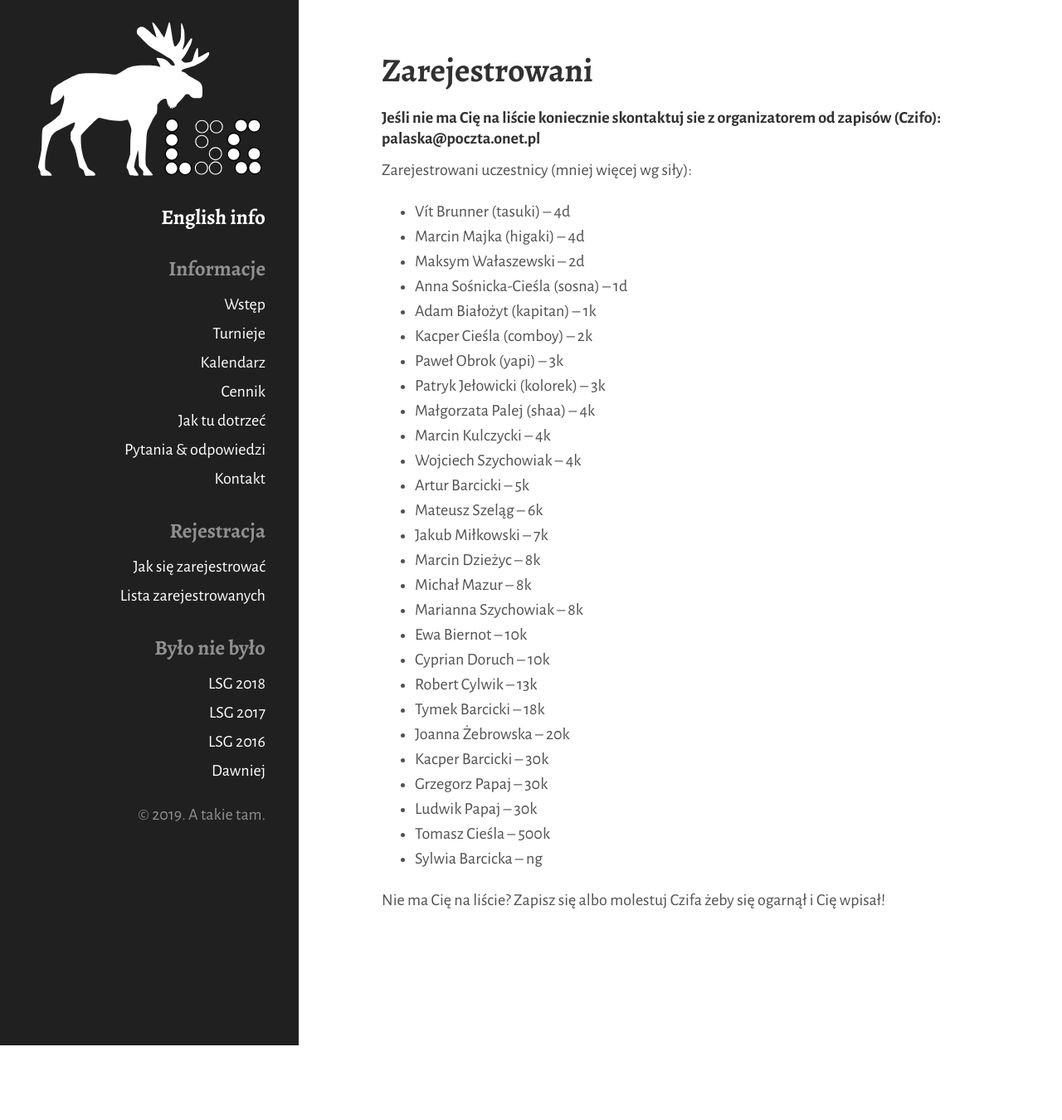
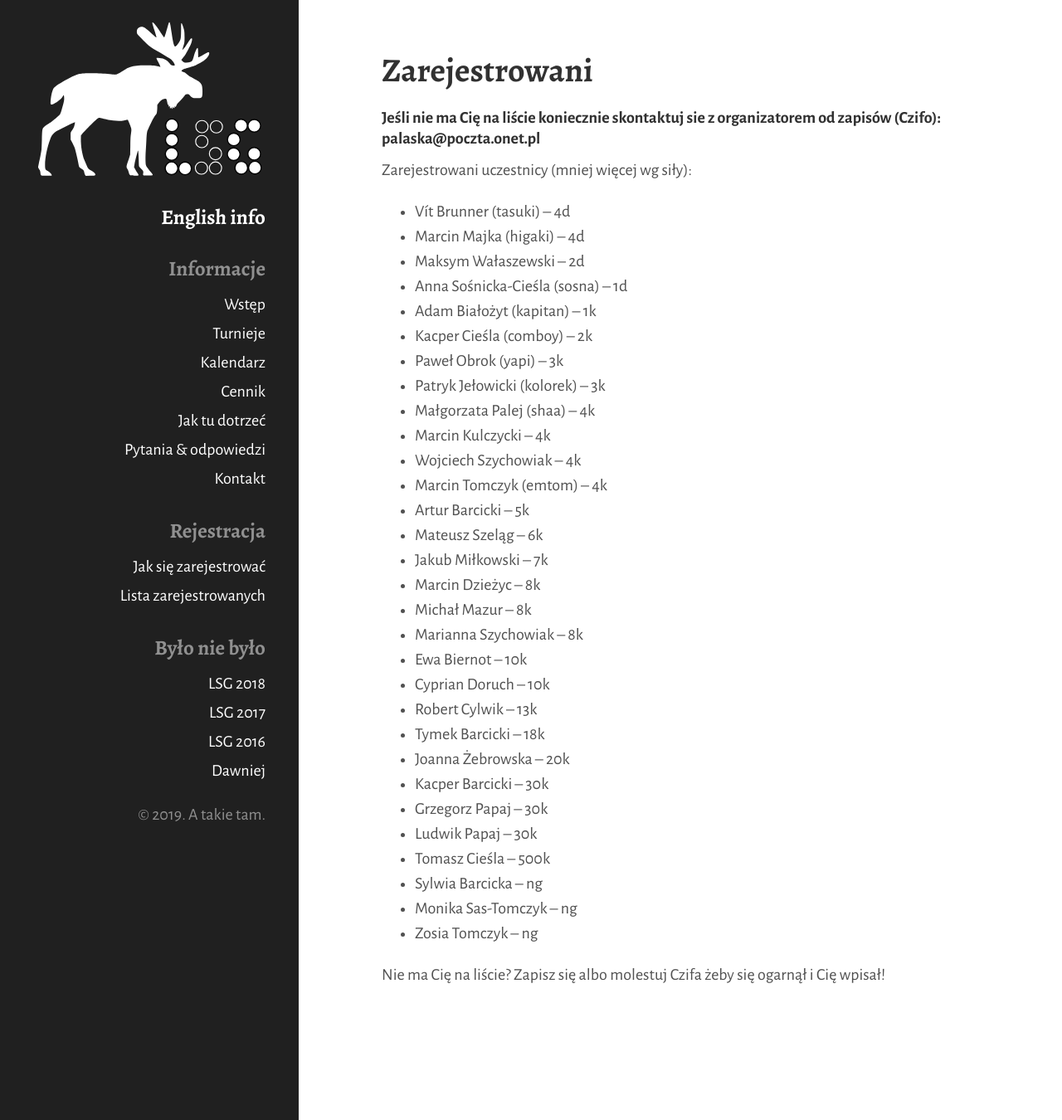
Before and after one commit to tasuki/lsg, a Jekyll site: the page built from zarejestrowani.md, in a window 1280 px wide. Shown: the whole page at 83% size. Built offline with Jekyll 4.4.1, drawn with Linux system fonts in a browser that asks for light colours; nearby versions of some CDN libraries; before the commit the page ends 1260 px from its top, so only the background shows below that.

Commit message:
Update zarejestrowani.md

```diff
--- a/zarejestrowani.md
+++ b/zarejestrowani.md
@@ -20,6 +20,7 @@ Zarejestrowani uczestnicy (mniej więcej wg siły):
 - Małgorzata Palej (shaa) -- 4k
 - Marcin Kulczycki -- 4k
 - Wojciech Szychowiak -- 4k
+- Marcin Tomczyk (emtom) -- 4k
 - Artur Barcicki -- 5k
 - Mateusz Szeląg -- 6k
 - Jakub Miłkowski -- 7k
@@ -36,6 +37,8 @@ Zarejestrowani uczestnicy (mniej więcej wg siły):
 - Ludwik Papaj -- 30k
 - Tomasz Cieśla -- 500k
 - Sylwia Barcicka -- ng
+- Monika Sas-Tomczyk -- ng
+- Zosia Tomczyk -- ng
 
 
 
```
